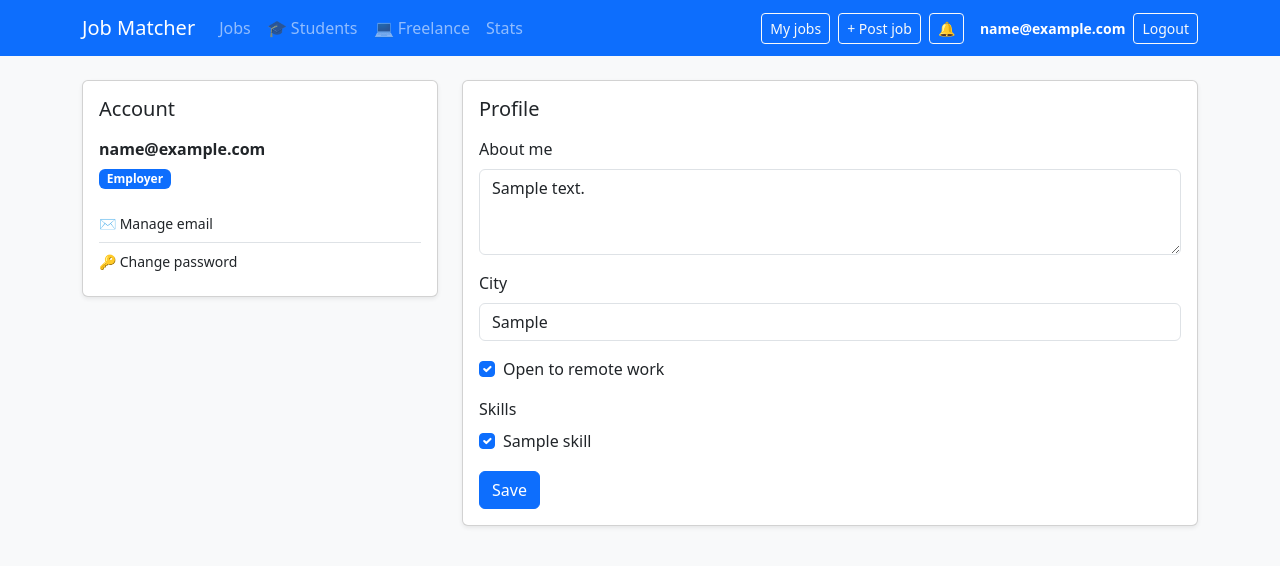
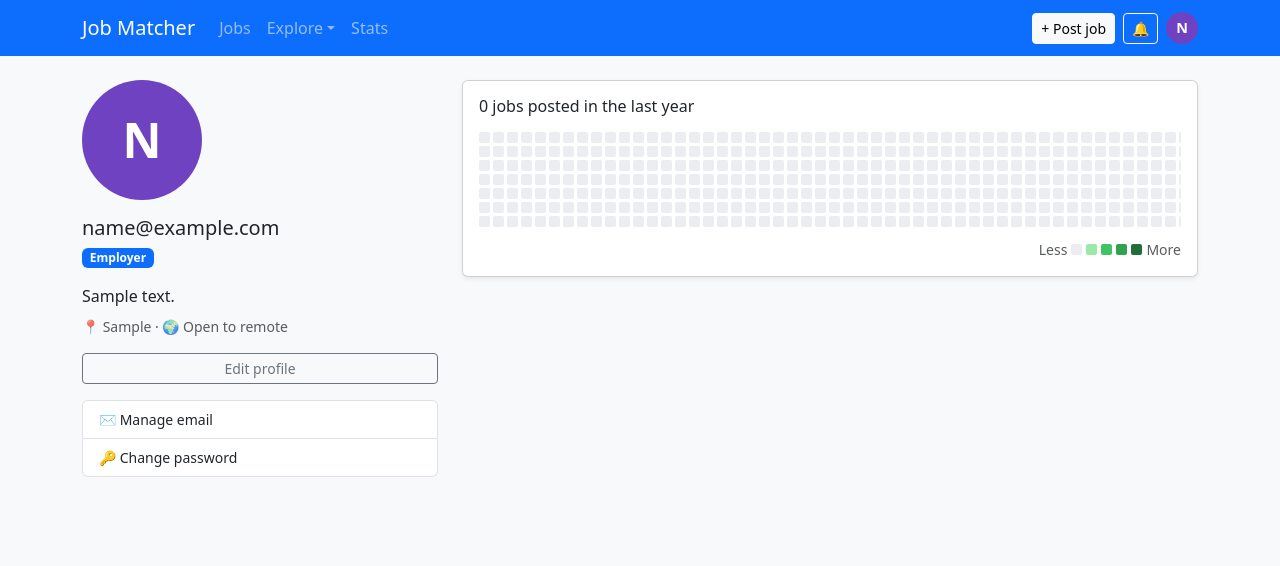
Before and after one commit to Dimon-2022/job_matcher, a Django app: page /profile/ in a window 1280 px wide. Shown: the top 566 px of the page. Run offline with Django 5.2, Linux system fonts and the light colour scheme; a user stored in the database is signed in; tables that the repository leaves empty hold one stand-in row (values such as "Sample post"); data that the repository does not hold is empty; some libraries are stand-ins or nearby versions.

Commit message:
Profile: avatar menu, application tracking, activity map

```diff
--- a/accounts/forms.py
+++ b/accounts/forms.py
@@ -16,10 +16,9 @@ class RoleSignupForm(forms.Form):
 class ProfileForm(forms.ModelForm):
     class Meta:
         model = Profile
-        fields = ["bio", "city", "open_to_remote", "skills"]
+        fields = ["bio", "city", "open_to_remote"]
         widgets = {
             "bio": forms.Textarea(attrs={"rows": 3, "placeholder": "Student at TUKE, looking for a Python internship..."}),
-            "skills": forms.CheckboxSelectMultiple,
         }
         labels = {
             "bio": "About me",
--- a/accounts/models.py
+++ b/accounts/models.py
@@ -13,7 +13,6 @@ class Profile(models.Model):
     bio = models.TextField(max_length=500, blank=True)
     city = models.CharField(max_length=100, blank=True)
     open_to_remote = models.BooleanField(default=True)
-    skills = models.ManyToManyField("jobs.Skill", blank=True, related_name="profiles")
 
     def __str__(self):
         return f"{self.user.username} ({self.role})"
--- a/accounts/templates/accounts/profile.html
+++ b/accounts/templates/accounts/profile.html
@@ -1,54 +1,117 @@
 {% extends "base.html" %}
 {% load crispy_forms_tags %}
 
-{% block title %}My profile{% endblock %}
+{% block title %}{{ user.email }}{% endblock %}
 
 {% block extra_head %}
 <style>
-    #div_id_skills > div {
-        columns: 3;
-        max-height: 260px;
-        overflow-y: auto;
-        padding: .5rem .75rem;
-        border: 1px solid var(--bs-border-color);
-        border-radius: .375rem;
-        background: #fff;
-    }
+    .heatmap { display: flex; gap: 3px; overflow-x: auto; padding-bottom: 4px; }
+    .heatmap-week { display: flex; flex-direction: column; gap: 3px; }
+    .heatmap-cell { width: 11px; height: 11px; border-radius: 2px; background: #ebedf0; }
+    .heatmap-cell.level-1 { background: #9be9a8; }
+    .heatmap-cell.level-2 { background: #40c463; }
+    .heatmap-cell.level-3 { background: #30a14e; }
+    .heatmap-cell.level-4 { background: #216e39; }
+    .heatmap-cell.future { visibility: hidden; }
 </style>
 {% endblock %}
 
 {% block content %}
 <div class="row g-4">
     <div class="col-lg-4">
-        <div class="card shadow-sm">
+        <div class="text-center text-lg-start">
+            <div class="avatar avatar-lg mb-3">{{ user.email|first|upper }}</div>
+            <h1 class="h5 mb-1 text-break">{{ user.email }}</h1>
+            <span class="badge text-bg-primary mb-3">{{ profile.get_role_display }}</span>
+
+            {% if profile.bio %}<p class="mb-2">{{ profile.bio }}</p>{% endif %}
+            <p class="small text-muted mb-3">
+                {% if profile.city %}📍 {{ profile.city }}{% endif %}
+                {% if profile.open_to_remote %}{% if profile.city %} · {% endif %}🌍 Open to remote{% endif %}
+            </p>
+        </div>
+
+        <button class="btn btn-outline-secondary btn-sm w-100 mb-3" data-bs-toggle="collapse" data-bs-target="#edit-profile">
+            Edit profile
+        </button>
+        <div class="collapse {% if form.errors %}show{% endif %}" id="edit-profile">
+            <form method="post" class="mb-3">
+                {% csrf_token %}
+                {{ form|crispy }}
+                <button type="submit" class="btn btn-primary btn-sm">Save</button>
+            </form>
+        </div>
+
+        <div class="list-group small">
+            <a class="list-group-item list-group-item-action" href="{% url 'account_email' %}">✉️ Manage email</a>
+            <a class="list-group-item list-group-item-action" href="{% url 'account_change_password' %}">🔑 Change password</a>
+        </div>
+    </div>
+    <div class="col-lg-8">
+
+        {% if profile.role != "employer" %}
+            <div class="card shadow-sm mb-4">
+                <div class="card-body">
+                    <h2 class="h6 mb-3">Skills</h2>
+                    {% if resume_skills %}
+                        {% for skill in resume_skills %}
+                            <a href="{% url 'job_list' %}?skill={{ skill.name|urlencode }}" class="badge text-bg-light border text-decoration-none me-1 mb-1">{{ skill.name }}</a>
+                        {% endfor %}
+                        <p class="small text-muted mt-2 mb-0">From your latest resume.</p>
+                    {% elif resume_skills is None %}
+                        <p class="text-muted mb-2">Upload a resume and we'll detect your skills automatically.</p>
+                        <a href="{% url 'upload_resume' %}" class="btn btn-sm btn-primary">Upload resume</a>
+                    {% else %}
+                        <p class="text-muted mb-0">We couldn't find known skills in your latest resume.</p>
+                    {% endif %}
+                </div>
+            </div>
+        {% endif %}
+
+        <div class="card shadow-sm mb-4">
             <div class="card-body">
-                <h1 class="h5 mb-3">Account</h1>
-                <p class="mb-1 fw-semibold text-break">{{ user.email }}</p>
-                <p class="mb-3"><span class="badge text-bg-primary">{{ profile.get_role_display }}</span></p>
-                <div class="list-group list-group-flush small">
-                    <a class="list-group-item list-group-item-action px-0" href="{% url 'account_email' %}">✉️ Manage email</a>
-                    <a class="list-group-item list-group-item-action px-0" href="{% url 'account_change_password' %}">🔑 Change password</a>
+                <h2 class="h6 mb-3">{{ activity_total }} {{ activity_label }} in the last year</h2>
+                <div class="heatmap">
+                    {% for week in activity %}
+                        <div class="heatmap-week">
+                            {% for day in week %}
+                                <div class="heatmap-cell level-{{ day.level }}{% if day.future %} future{% endif %}"
+                                     title="{{ day.date|date:'M j, Y' }}: {{ day.count }}"></div>
+                            {% endfor %}
+                        </div>
+                    {% endfor %}
+                </div>
+                <div class="d-flex justify-content-end align-items-center gap-1 small text-muted mt-2">
+                    Less
+                    <span class="heatmap-cell"></span>
+                    <span class="heatmap-cell level-1"></span>
+                    <span class="heatmap-cell level-2"></span>
+                    <span class="heatmap-cell level-3"></span>
+                    <span class="heatmap-cell level-4"></span>
+                    More
                 </div>
             </div>
         </div>
-    </div>
 
-    <div class="col-lg-8">
-        <div class="card shadow-sm">
-            <div class="card-body">
-                <h2 class="h5 mb-3">Profile</h2>
-                {% if skills_from_resume %}
-                    <div class="alert alert-info small py-2">
-                        We prefilled your skills from your latest resume. Check them and press Save.
-                    </div>
-                {% endif %}
-                <form method="post">
-                    {% csrf_token %}
-                    {{ form|crispy }}
-                    <button type="submit" class="btn btn-primary">Save</button>
-                </form>
+        {% if recent_applications %}
+            <div class="card shadow-sm">
+                <div class="card-body">
+                    <h2 class="h6 mb-3">Recent applications</h2>
+                    <ul class="list-unstyled mb-0">
+                        {% for app in recent_applications %}
+                            <li class="d-flex justify-content-between py-1 border-bottom">
+                                <span>
+                                    <a href="{% url 'job_detail' app.job.pk %}">{{ app.job.title }}</a>
+                                    <span class="text-muted small">· {{ app.job.company }}</span>
+                                    {% if not app.job.is_open %}<span class="badge text-bg-secondary ms-1">Closed</span>{% endif %}
+                                </span>
+                                <span class="small text-muted">{{ app.created_at|date:"M j" }}</span>
+                            </li>
+                        {% endfor %}
+                    </ul>
+                </div>
             </div>
-        </div>
+        {% endif %}
     </div>
 </div>
 {% endblock %}
--- a/accounts/views.py
+++ b/accounts/views.py
@@ -1,11 +1,49 @@
+from datetime import timedelta
+
 from django.contrib.auth.mixins import LoginRequiredMixin
 from django.contrib.messages.views import SuccessMessageMixin
+from django.db.models import Count
+from django.db.models.functions import TruncDate
 from django.shortcuts import get_object_or_404
 from django.urls import reverse_lazy
+from django.utils import timezone
 from django.views.generic import UpdateView
+
+from jobs.models import Application, Job
 
 from .forms import ProfileForm
 from .models import Profile
+
+ACTIVITY_WEEKS = 52
+
+
+def build_activity(queryset, weeks=ACTIVITY_WEEKS):
+    today = timezone.localdate()
+    start = today - timedelta(days=today.weekday(), weeks=weeks - 1)
+
+    counts = dict(
+        queryset.filter(created_at__date__gte=start)
+        .annotate(day=TruncDate("created_at"))
+        .values("day")
+        .annotate(n=Count("id"))
+        .values_list("day", "n")
+    )
+
+    grid = []
+    for w in range(weeks):
+        week = []
+        for d in range(7):
+            day = start + timedelta(weeks=w, days=d)
+            n = counts.get(day, 0)
+            week.append({
+                "date": day,
+                "count": n,
+                "level": min(n, 4),      # 0..4 → відтінок зеленого
+                "future": day > today,
+            })
+        grid.append(week)
+
+    return grid, sum(counts.values())
 
 
 class ProfileView(LoginRequiredMixin, SuccessMessageMixin, UpdateView):
@@ -17,19 +55,20 @@ class ProfileView(LoginRequiredMixin, SuccessMessageMixin, UpdateView):
     def get_object(self, queryset=None):
         return get_object_or_404(Profile, user=self.request.user)
 
-    def get_initial(self):
-        initial = super().get_initial()
-        self.skills_from_resume = False
-
-        if not self.object.skills.exists():
-            latest = self.request.user.resumes.order_by("-uploaded_at").first()
-            if latest and latest.skills.exists():
-                initial["skills"] = latest.skills.all()
-                self.skills_from_resume = True
-
-        return initial
-
     def get_context_data(self, **kwargs):
         context = super().get_context_data(**kwargs)
-        context["skills_from_resume"] = self.skills_from_resume
+        user = self.request.user
+
+        if self.object.role == "employer":
+            activity_qs = Job.objects.filter(owner=user)
+            context["activity_label"] = "jobs posted"
+        else:
+            activity_qs = Application.objects.filter(user=user)
+            context["activity_label"] = "applications"
+            context["recent_applications"] = activity_qs.select_related("job")[:10]
+
+            latest = user.resumes.order_by("-uploaded_at").first()
+            context["resume_skills"] = latest.skills.all() if latest else None
+
+        context["activity"], context["activity_total"] = build_activity(activity_qs)
         return context
--- a/jobs/urls.py
+++ b/jobs/urls.py
@@ -15,4 +15,5 @@ urlpatterns = [
     path("<int:pk>/toggle/", views.JobToggleOpenView.as_view(), name="job_toggle_open"),
     path("<int:pk>/insight/", views.JobInsightView.as_view(), name="job_insight"),
     path("closed/", views.ClosedJobsView.as_view(), name="closed_jobs"),
+    path("<int:pk>/apply/", views.JobApplyView.as_view(), name="job_apply"),
 ]
--- a/templates/base.html
+++ b/templates/base.html
@@ -45,6 +45,20 @@
         .stats-row:hover {
             background: var(--bs-tertiary-bg);
         }
+        .avatar {
+    display: inline-flex;
+    align-items: center;
+    justify-content: center;
+    border-radius: 50%;
+    background: #6f42c1;
+    color: #fff;
+    font-weight: 600;
+    user-select: none;
+}
+.avatar-sm { width: 32px; height: 32px; font-size: .9rem; }
+.avatar-lg { width: 120px; height: 120px; font-size: 3rem; }
+.avatar-btn { border: 0; padding: 0; background: none; }
+.avatar-btn:focus-visible .avatar { outline: 2px solid #fff; outline-offset: 2px; }
     </style>
     {% block extra_head %}{% endblock %}
 </head>
@@ -63,39 +77,60 @@
                 <li class="nav-item">
                     <a class="nav-link {% if current == 'job_list' %}active{% endif %}" href="{% url 'job_list' %}">Jobs</a>
                 </li>
-                <li class="nav-item">
-                    <a class="nav-link {% if current == 'student_jobs' %}active{% endif %}" href="{% url 'student_jobs' %}">🎓 Students</a>
-                </li>
-                <li class="nav-item">
-                    <a class="nav-link {% if current == 'freelance_jobs' %}active{% endif %}" href="{% url 'freelance_jobs' %}">💻 Freelance</a>
+                <li class="nav-item dropdown">
+                    <a class="nav-link dropdown-toggle {% if current == 'student_jobs' or current == 'freelance_jobs' %}active{% endif %}"
+                       href="#" role="button" data-bs-toggle="dropdown" aria-expanded="false">Explore</a>
+                    <ul class="dropdown-menu">
+                        <li><a class="dropdown-item {% if current == 'student_jobs' %}active{% endif %}" href="{% url 'student_jobs' %}">🎓 Students</a></li>
+                        <li><a class="dropdown-item {% if current == 'freelance_jobs' %}active{% endif %}" href="{% url 'freelance_jobs' %}">💻 Freelance</a></li>
+                    </ul>
                 </li>
                 <li class="nav-item">
                     <a class="nav-link {% if current == 'job_stats' %}active{% endif %}" href="{% url 'job_stats' %}">Stats</a>
                 </li>
             </ul>
 
-            <div class="d-flex align-items-center">
+            <div class="d-flex align-items-center gap-2">
                 {% if user.is_authenticated %}
                     {% if user.profile.role == "employer" %}
-                        <a class="btn btn-sm me-2 {% if current == 'my_jobs' %}btn-light{% else %}btn-outline-light{% endif %}" href="{% url 'my_jobs' %}">My jobs</a>
-                        <a class="btn btn-sm me-2 {% if current == 'job_create' %}btn-light{% else %}btn-outline-light{% endif %}" href="{% url 'job_create' %}">+ Post job</a>
+                        <a class="btn btn-sm btn-light" href="{% url 'job_create' %}">+ Post job</a>
                     {% elif user.profile.role == "seeker" %}
-                        <a class="btn btn-sm me-2 {% if current == 'my_resumes' %}btn-light{% else %}btn-outline-light{% endif %}" href="{% url 'my_resumes' %}">My resumes</a>
-                        <a class="btn btn-sm me-2 {% if current == 'upload_resume' %}btn-light{% else %}btn-outline-light{% endif %}" href="{% url 'upload_resume' %}">Upload resume</a>
+                        <a class="btn btn-sm btn-light" href="{% url 'upload_resume' %}">Upload resume</a>
                     {% endif %}
 
-                    <a class="btn btn-sm btn-outline-light position-relative me-3" href="{% url 'notification_list' %}" title="Notifications">
+                    <a class="btn btn-sm btn-outline-light position-relative" href="{% url 'notification_list' %}" title="Notifications">
                         🔔
                         <span id="notif-badge">{% include "notifications/_badge.html" %}</span>
                     </a>
 
-                    <a class="small me-2 text-decoration-none {% if current == 'profile' %}text-white fw-semibold{% else %}text-white-50{% endif %}" href="{% url 'profile' %}">{{ user.email }}</a>
-                    <form method="POST" action="{% url 'account_logout' %}" class="d-inline">
-                        {% csrf_token %}
-                        <button type="submit" class="btn btn-sm btn-outline-light">Logout</button>
-                    </form>
+                    <div class="dropdown">
+                        <button class="avatar-btn" type="button" data-bs-toggle="dropdown" aria-expanded="false" title="Account">
+                            <span class="avatar avatar-sm">{{ user.email|first|upper }}</span>
+                        </button>
+                        <ul class="dropdown-menu dropdown-menu-end shadow">
+                            <li class="dropdown-header">
+                                Signed in as<br>
+                                <strong class="text-body">{{ user.email }}</strong>
+                            </li>
+                            <li><hr class="dropdown-divider"></li>
+                            <li><a class="dropdown-item" href="{% url 'profile' %}">👤 Your profile</a></li>
+                            {% if user.profile.role == "employer" %}
+                                <li><a class="dropdown-item" href="{% url 'my_jobs' %}">📋 My jobs</a></li>
+                            {% elif user.profile.role == "seeker" %}
+                                <li><a class="dropdown-item" href="{% url 'my_resumes' %}">📄 My resumes</a></li>
+                            {% endif %}
+                            <li><a class="dropdown-item" href="{% url 'account_change_password' %}">🔑 Change password</a></li>
+                            <li><hr class="dropdown-divider"></li>
+                            <li>
+                                <form method="post" action="{% url 'account_logout' %}">
+                                    {% csrf_token %}
+                                    <button type="submit" class="dropdown-item text-danger">Sign out</button>
+                                </form>
+                            </li>
+                        </ul>
+                    </div>
                 {% else %}
-                    <a class="btn btn-sm me-2 {% if current == 'account_login' %}btn-light{% else %}btn-outline-light{% endif %}" href="{% url 'account_login' %}">Login</a>
+                    <a class="btn btn-sm {% if current == 'account_login' %}btn-light{% else %}btn-outline-light{% endif %}" href="{% url 'account_login' %}">Login</a>
                     <a class="btn btn-sm {% if current == 'account_signup' %}btn-light{% else %}btn-outline-light{% endif %}" href="{% url 'account_signup' %}">Sign up</a>
                 {% endif %}
             </div>
```
Also changed, not shown: accounts/tests.py (+12 -4 lines), jobs/models.py (+14 -0 lines), jobs/templates/jobs/job_detail.html (+7 -4 lines), jobs/tests.py (+21 -1 lines), jobs/views.py (+18 -0 lines), templates/allauth/layouts/base.html (+4 -5 lines), accounts/migrations/0003_remove_profile_skills.py (added), jobs/migrations/0013_application.py (added).
